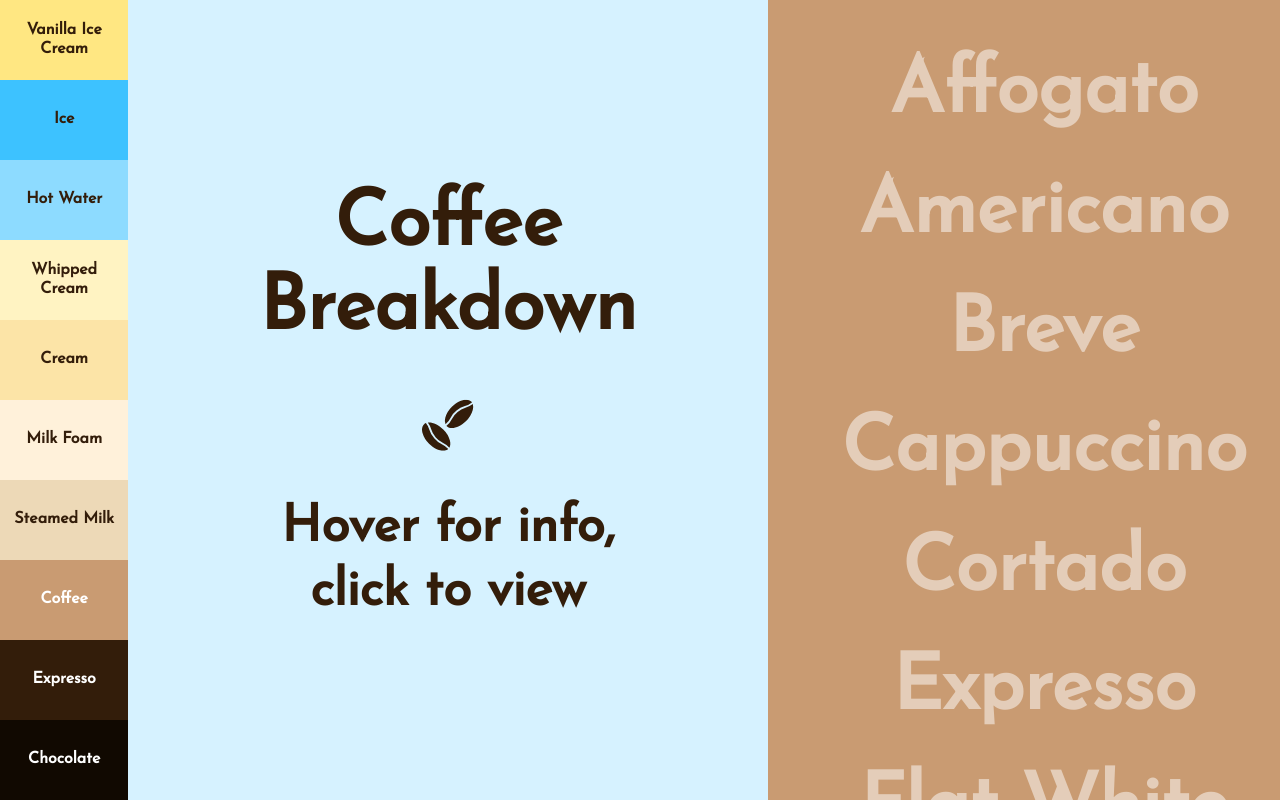
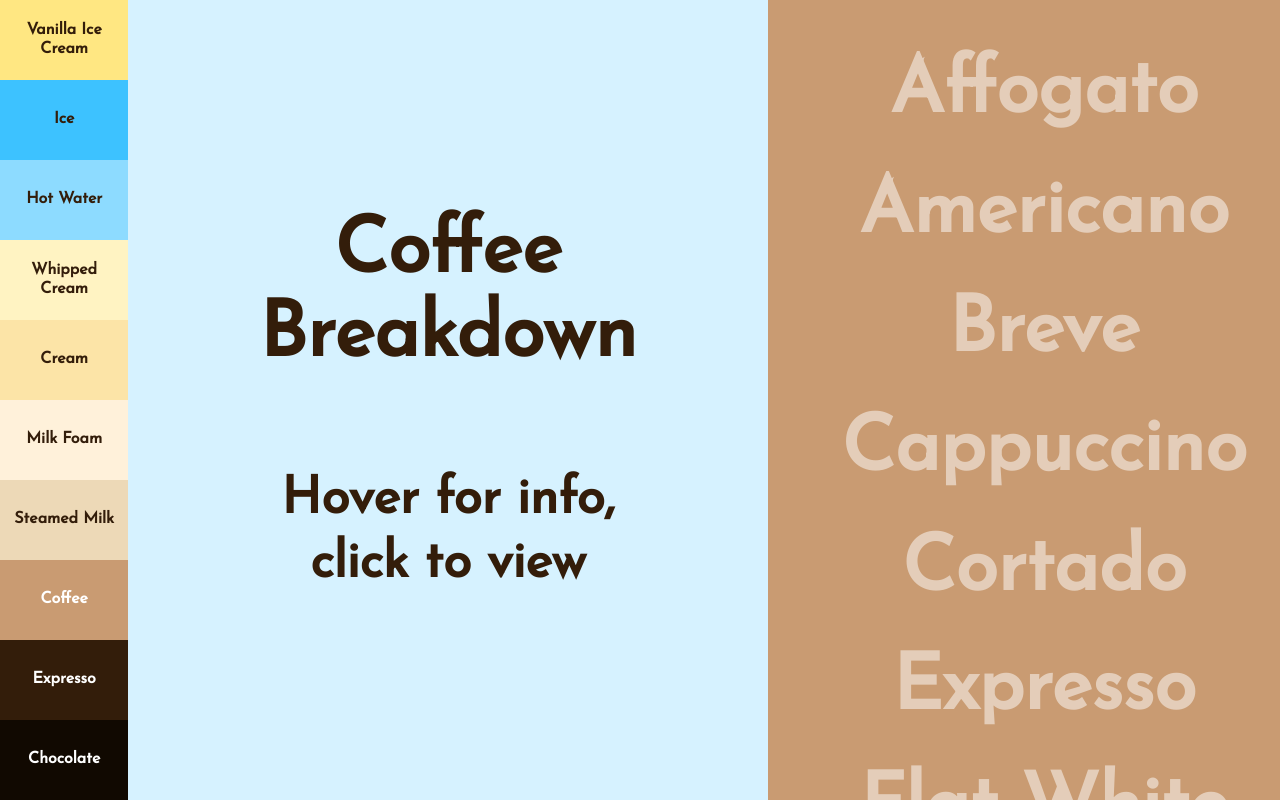
Before and after one commit to madspesh/coffeebreakdown, a plain HTML site: page index.html in a window 1280 px wide. Drawn offline with Linux system fonts and the light colour scheme.

Commit message:
Update index.html

```diff
--- a/index.html
+++ b/index.html
@@ -56,9 +56,9 @@
 
 	  		<div class="info-text intro">
 	  			<h1 class="intro-headline dark-text">Coffee Breakdown</h1>
-	  			<div class="intro-line">
+	  			<!--<div class="intro-line">
 	  				<svg xmlns="http://www.w3.org/2000/svg" viewBox="0 0 447.64 448"><defs><style>.cls-1{fill:#331d0a;}</style></defs><title>Asset 1</title><g id="Layer_2" data-name="Layer 2"><g id="Layer_1-2" data-name="Layer 1"><path class="cls-1" d="M3.75,290.06a214.9,214.9,0,0,0,58,96.11C120.19,444.64,195,465.05,229.89,432.6a175.81,175.81,0,0,0-56.22-42,194.12,194.12,0,0,1-66.76-52.19,194.38,194.38,0,0,1-41.66-73.8A175.67,175.67,0,0,0,34,205.1,53.23,53.23,0,0,0,16.5,216.57C.44,232.62-4.08,258.72,3.75,290.06Z"/><path class="cls-1" d="M244.08,357.9a215,215,0,0,0-58-96.11c-39.69-39.7-87-61.9-124.15-61.9a86.31,86.31,0,0,0-11.24.8,191,191,0,0,1,29.65,58.8A178.61,178.61,0,0,0,119,328.05a178.51,178.51,0,0,0,62,48.45,191.09,191.09,0,0,1,58.75,43.33C248.59,404,250.26,382.61,244.08,357.9Z"/><path class="cls-1" d="M385.91,186.36a214.85,214.85,0,0,0,58-96.11,94.76,94.76,0,0,0,.36-51.53,185.85,185.85,0,0,1-64.19,32,172.81,172.81,0,0,0-68.25,36.5,172.92,172.92,0,0,0-48.63,60.22,187.28,187.28,0,0,1-48.83,61.85c.67.76,1.24,1.6,2,2.31C250.59,265.87,326.68,245.58,385.91,186.36Z"/><path class="cls-1" d="M301.61,94.88a188.72,188.72,0,0,1,73.63-39.44A171.67,171.67,0,0,0,437.07,24a50.29,50.29,0,0,0-5.94-7.24A62.29,62.29,0,0,0,385.69.07c-37.18,0-84.45,22.2-124.16,61.9a214.92,214.92,0,0,0-58,96.11,88.76,88.76,0,0,0,2.07,57.61,170.75,170.75,0,0,0,43.48-55.87A188.62,188.62,0,0,1,301.61,94.88Z"/></g></g></svg>
-	  			</div>
+	  			</div>-->
 	  			<h2 class="intro-description dark-text">Hover for info, <br> click to view</h2>
 	  		</div>
 
```
